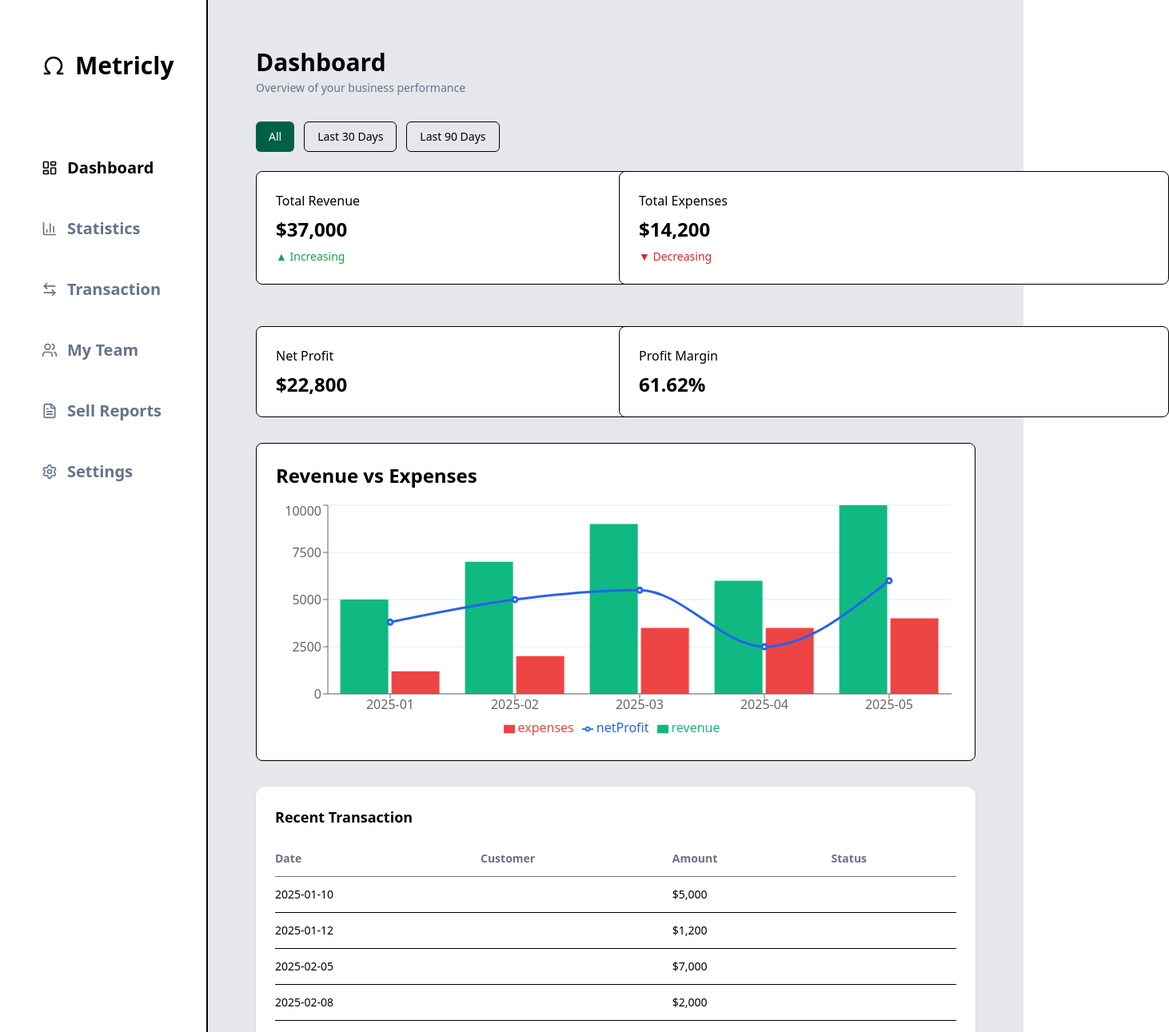
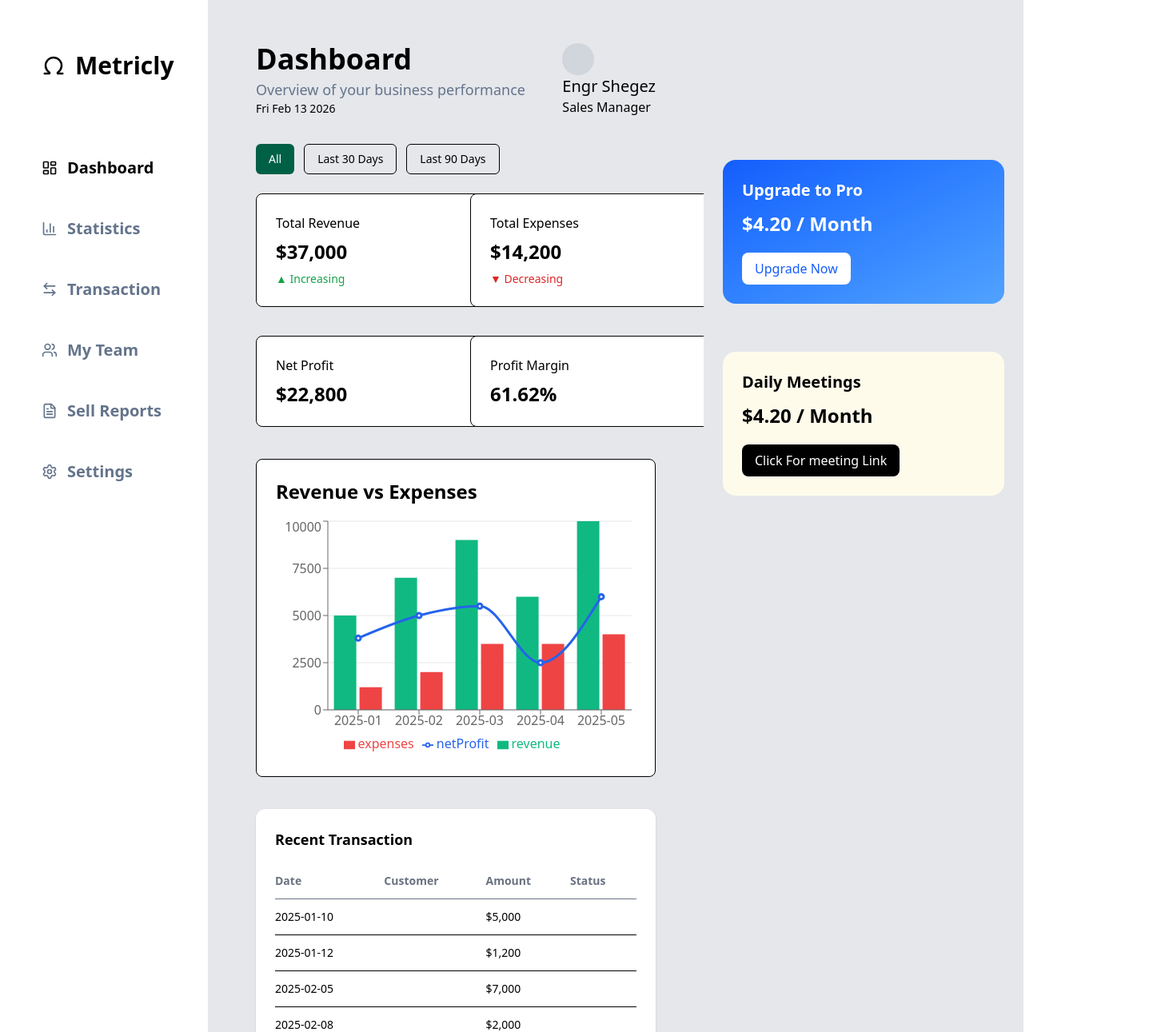
Before and after one commit to Engr-Shegez/metricly, a Next.js app: page /dashboard in a window 1280 px wide. Shown: the top 1291 px of the page at 80% size, 1462 px wide, since content can reach past the window. Built offline with nearby package versions, Linux system fonts and the light colour scheme.

Commit message:
refactor right side section

```diff
--- a/src/app/dashboard/layout.tsx
+++ b/src/app/dashboard/layout.tsx
@@ -1,15 +1,38 @@
 import Sidebar from "@/components/layout/Sidebar";
+
 import { ReactNode } from "react";
 
 const DashboardLayout = ({ children }: { children: ReactNode }) => {
   return (
-    <div className="flex min-h-screen">
+    <div className="flex min-h-screen bg-background">
       {/* sidebar */}
 
       <Sidebar />
 
       {/* MAIN CONTENT */}
-      <main className="flex-1 p-5 bg-gray-200">{children}</main>
+      <main className="flex-1  p-5 bg-gray-200">{children}</main>
+
+      <aside className="w-100 pt-50 bg-gray-200 p-6 space-y-6">
+        {/* upgrade card */}
+        <div className="bg-linear-to-br from-blue-600 to-blue-400 text-white rounded-2xl p-6">
+          <h3 className="text-xl mb-3 font-semibold ">Upgrade to Pro</h3>
+          <p className="text-2xl font-bold mb-5">$4.20 / Month</p>
+          <button className="bg-white text-blue-600 px-4 py-2 rounded-lg font-medium">
+            Upgrade Now
+          </button>
+        </div>
+        {/* Meeting Widget */}
+        <div className="bg-linear-to-br mt-15 bg-amber-50 text-white rounded-2xl p-6">
+          <h3 className="text-xl text-black mb-3 font-semibold ">
+            Daily Meetings
+          </h3>
+          <p className="text-2xl text-black font-bold mb-5">$4.20 / Month</p>
+          <button className="bg-black text-white px-4 py-2 rounded-lg font-medium">
+            Click For meeting Link
+          </button>
+        </div>
+        {/* Team Widget */}
+      </aside>
     </div>
   );
 };
--- a/src/app/dashboard/page.tsx
+++ b/src/app/dashboard/page.tsx
@@ -62,13 +62,29 @@ const DashboardPage = () => {
   const monthlyData = calculateMonthlyBreakdown(filteredTransactions);
 
   return (
-    <div className="space-y-8 m-10 ">
+    <div className="space-y-10 m-10 ">
       {/* page Header */}
-      <div>
-        <h1 className="text-3xl font-semibold">Dashboard</h1>
-        <p className="text-sm text-(--color-secondary) mt-1">
-          Overview of your business performance
-        </p>
+      <div className="h-20 flex items-center justify-between">
+        <div>
+          <h1 className="text-4xl font-bold">Dashboard</h1>
+          <p className="text-lg text-(--color-secondary) mt-1">
+            Overview of your business performance
+          </p>
+          <p className="text-sm text-muted-foreground">
+            {new Date().toDateString()}
+          </p>
+        </div>
+
+        {/*  */}
+        <div>
+          <div className=" hidden lg:block items-center gap-4">
+            <div className="w-10 h-10 rounded-full bg-gray-300" />
+            <div>
+              <p className="lg:text-xl font-medium">Engr Shegez</p>
+              <p className="lg:text-md text-muted-foreground">Sales Manager</p>
+            </div>
+          </div>
+        </div>
       </div>
 
       <div className="flex gap-3 mb-6">
@@ -92,7 +108,7 @@ const DashboardPage = () => {
       </div>
 
       {/* KPI Grid */}
-      <div className="grid grid-cols-1 md:grid-cols-2 lg:grid-cols_4 gap-y-13 gap-x-2 ">
+      <div className="grid grid-cols-1 md:grid-cols-2 lg:grid-cols_4 gap-y-9 gap-x-9 ">
         <KPICard
           title="Total Revenue"
           value={`$${totalRevenue.toLocaleString()}`}
--- a/src/components/layout/Sidebar.tsx
+++ b/src/components/layout/Sidebar.tsx
@@ -15,7 +15,7 @@ const Sidebar = () => {
   const pathname = usePathname();
 
   return (
-    <aside className="w-65 border-r-2 p-8">
+    <aside className="w-65  p-8">
       <h2
         className={`flex text-3xl pl-5 font-bold mb-12 mt-8 items-center gap-3 ${
           pathname === "/dashboard"
--- /dev/null
+++ b/src/components/layout/Topbar.tsx
@@ -0,0 +1,17 @@
+import React from "react";
+
+const Topbar = () => {
+  return (
+    <div className="h-20 bg-white border-b flex items-center justify-between px-8">
+      <div className="flex items-center gap-4">
+        <div className="w-10 h-10 rounded-full bg-gray-300" />
+        <div>
+          <p className="text-sm font-medium">Engr Shegez</p>
+          <p className="text-xs text-muted-foreground">Sales Manager</p>
+        </div>
+      </div>
+    </div>
+  );
+};
+
+export default Topbar;
--- a/src/components/tables/TransactionTable.tsx
+++ b/src/components/tables/TransactionTable.tsx
@@ -22,7 +22,45 @@ const TransactionTable = ({ transactions }: TransactionTableProps) => {
           </thead>
 
           <tbody>
+            {transactions.length === 0 ? (
+              <tr>
+                <td
+                  colSpan={4}
+                  className="py-10 text-center text-muted-foreground"
+                >
+                  No transaction found for this period
+                </td>
+              </tr>
+            ) : (
+              transactions.map((tx) => (
+                <tr
+                  key={tx.id}
+                  className="border-b hover:bg-gray-50 transition"
+                >
+                  <td className="py-3">{tx.date}</td>
+                  <td className="py-3">{tx.customer}</td>
+                  <td className="py-3 font-medium">
+                    ${tx.amount.toLocaleString()}
+                  </td>
+                  <td className="py-3">{tx.status}</td>
+                </tr>
+              ))
+            )}
+          </tbody>
+        </table>
+      </div>
+    </div>
+  );
+};
+
+export default TransactionTable;
+
+{
+  /* <tbody>
             {transactions.map((tx) => (
+
+
+
               <tr key={tx.id} className="border-b hover:bg-gray-50 transition">
                 <td className="py-3">{tx.date}</td>
                 <td className="py-3">{tx.customer}</td>
@@ -32,11 +70,5 @@ const TransactionTable = ({ transactions }: TransactionTableProps) => {
                 <td className="py-3">{tx.status}</td>
               </tr>
             ))}
-          </tbody>
-        </table>
-      </div>
-    </div>
-  );
-};
-
-export default TransactionTable;
+          </tbody> */
+}
--- a/src/components/ui/KPICard.tsx
+++ b/src/components/ui/KPICard.tsx
@@ -8,7 +8,7 @@ type KPICardProps = {
 
 const KPICardProps = ({ title, value, trend }: KPICardProps) => {
   return (
-    <div className="rounded-lg border lg:w-172 p-6 bg-white">
+    <div className="rounded-lg border lg:w-158 p-6 bg-white">
       <p>{title}</p>
 
       <h2 className="text-2xl font-semibold mt-2">{value}</h2>
```
